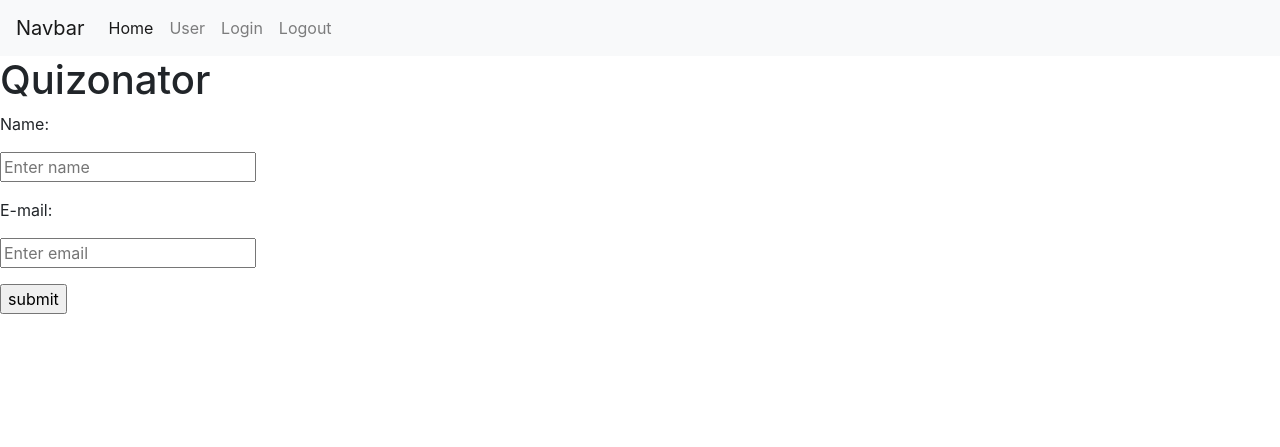
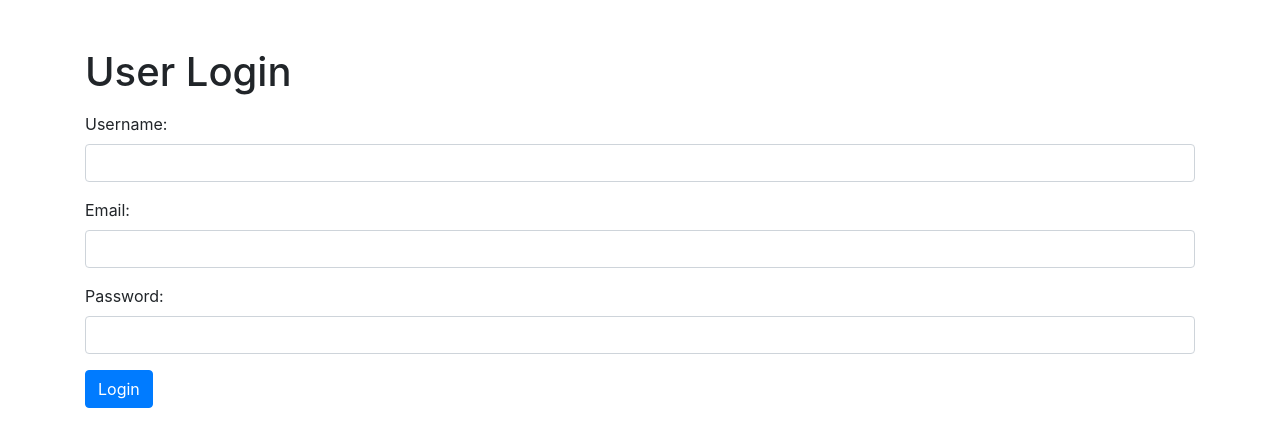
Before and after one commit to KubiakJakub01/quizoinator, a Flask app: page /login in a window 1280 px wide. Shown: the top 447 px of the page. Run offline with Flask 3, Linux system fonts and the light colour scheme; some libraries are stand-ins or nearby versions.

Commit message:
Update login page

```diff
--- a/src/templates/login.html
+++ b/src/templates/login.html
@@ -1,20 +1,41 @@
-{% extends "base.html" %}
-{% block title %}Login page{% endblock %}
-{% block content %}
+<!DOCTYPE html>
+<html>
+  <head>
+    <title>User Login</title>
+    <!-- Bootstrap CSS -->
+    <link rel="stylesheet" href="https://stackpath.bootstrapcdn.com/bootstrap/4.3.1/css/bootstrap.min.css" integrity="sha384-ggOyR0iXCbMQv3Xipma34MD+dH/1fQ784/j6cY/iJTQUOhcWr7x9JvoRxT2MZw1T" crossorigin="anonymous">
+  </head>
+  <body>
+    <div class="container">
+      <h1 class="mt-5 mb-3">User Login</h1>
       {% with messages = get_flashed_messages() %}
         {% if messages %}
+          <div class="alert alert-danger">
             {% for message in messages %}
-        <div class="alert alert-success" role="alert">
-            {{ message }}
+              <span>{{ message }}</span><br>
+            {% endfor %}
           </div>
-    {% endfor %}
         {% endif %}
       {% endwith %}
-<form action="#" method="post">
-    <p>Name:</p>
-    <p><input type="text" placeholder="Enter name" name="name"></p>
-    <p>E-mail:</p>
-    <p><input type="email" name="email" placeholder="Enter email" value="{{email if email}}"></p>
-    <p><input type="submit" value="submit"></p>
+      <form method="POST" action="{{ url_for('login') }}" class="mb-5">
+        <div class="form-group">
+          <label for="username">Username:</label>
+          <input type="text" name="username" id="username" class="form-control" required>
+        </div>
+        <div class="form-group">
+            <label for="email">Email:</label>
+            <input type="email" name="email" id="email" class="form-control" required>
+        </div>
+        <div class="form-group">
+          <label for="password">Password:</label>
+          <input type="password" name="password" id="password" class="form-control" required>
+        </div>
+        <button type="submit" class="btn btn-primary">Login</button>
       </form>
-{% endblock %}
+    </div>
+    <!-- Bootstrap JS -->
+    <script src="https://code.jquery.com/jquery-3.3.1.slim.min.js" integrity="sha384-q8i/X+965DzO0rT7abK41JStQIAqVgRVzpbzo5smXKp4YfRvH+8abtTE1Pi6jizo" crossorigin="anonymous"></script>
+    <script src="https://cdnjs.cloudflare.com/ajax/libs/popper.js/1.14.7/umd/popper.min.js" integrity="sha384-UO2eT0CpHqdSJQ6hJty5KVphtPhzWj9WO1clHTMGa3JDZwrnQq4sF86dIHNDz0W1" crossorigin="anonymous"></script>
+    <script src="https://stackpath.bootstrapcdn.com/bootstrap/4.3.1/js/bootstrap.min.js" integrity="sha384-JjSmVgyd0p3pXB1rRibZUAYoIIy6OrQ6VrjIEaFf/nJGzIxFDsf4x0xIM+B07jRM" crossorigin="anonymous"></script>
+  </body>
+</html>
```
Lines whose indentation alone changed are shown as unchanged.
